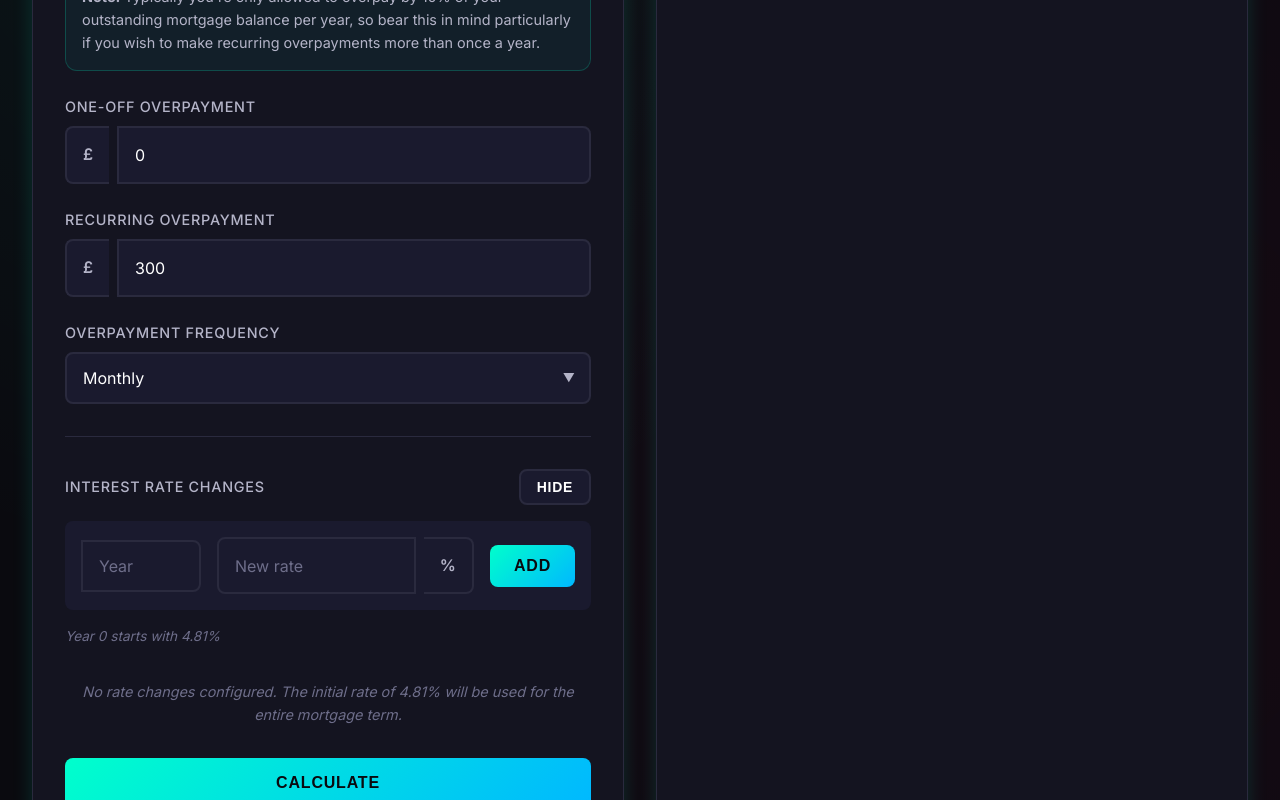
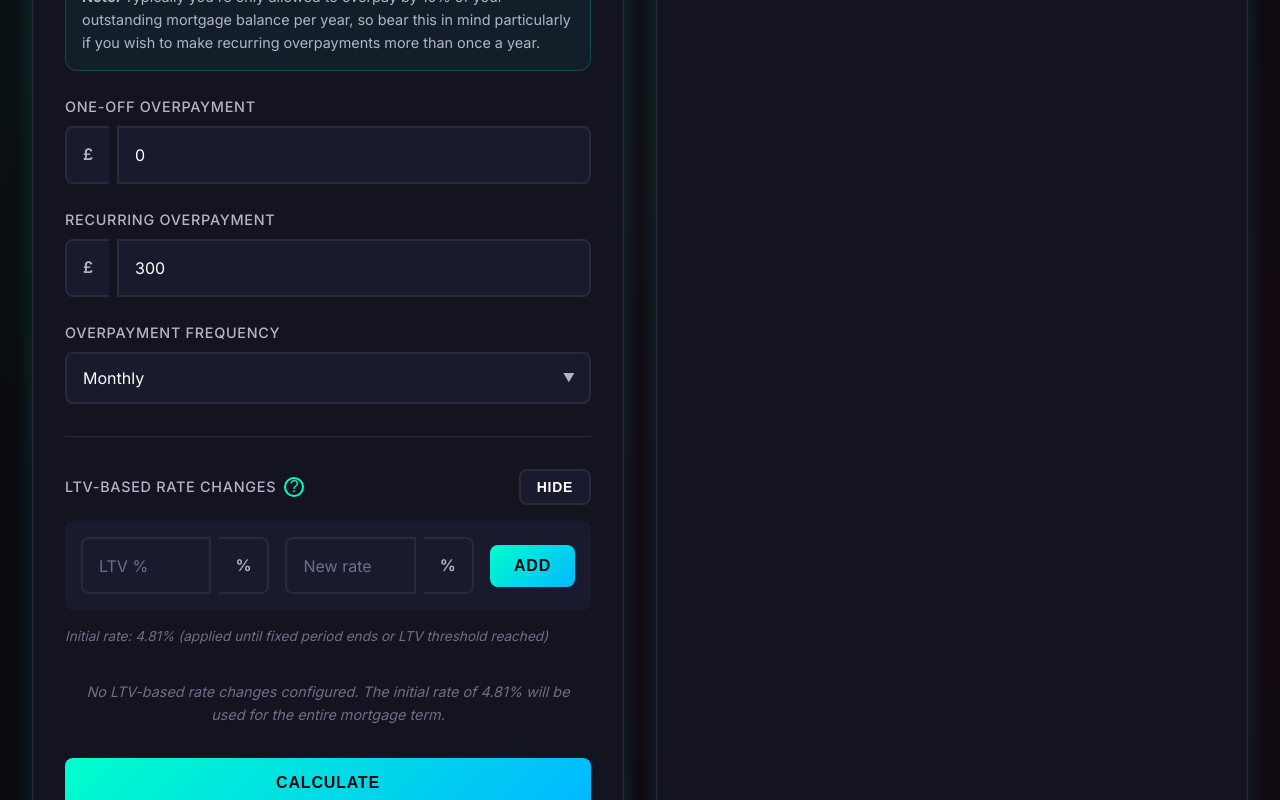
Before and after one commit to AndreaBassani/mortgage_calculator, a React (Vite) app in the folder frontend/: page / in a window 1280 px wide. Both pictures are taken after typing "5", "5" into the empty fields and a click on the button "+ ADD RATE CHANGE". Shown: the part 1205-2005 px from the top of the page. Built offline with nearby package versions, Linux system fonts and the light colour scheme.

Commit message:
feat: add ltv

```diff
--- a/frontend/src/components/InterestRateManager.jsx
+++ b/frontend/src/components/InterestRateManager.jsx
@@ -9,35 +9,35 @@ function InterestRateManager({ initialRate, mortgageTerm, onRateChangesUpdate })
     onRateChangesUpdate(rateChanges)
   }, [rateChanges])
 
-  const addRateChange = (year, rate) => {
-    if (year && rate && year > 0 && year <= mortgageTerm) {
+  const addRateChange = (ltv, rate) => {
+    if (ltv && rate && ltv > 0 && ltv <= 100) {
       const newChanges = {
         ...rateChanges,
-        [year]: parseFloat(rate)
+        [ltv]: parseFloat(rate)
       }
-      console.log('Adding rate change:', { year, rate, newChanges })
+      console.log('Adding rate change:', { ltv, rate, newChanges })
       setRateChanges(newChanges)
     }
   }
 
-  const removeRateChange = (year) => {
+  const removeRateChange = (ltv) => {
     setRateChanges(prev => {
       const updated = { ...prev }
-      delete updated[year]
+      delete updated[ltv]
       return updated
     })
   }
 
-  const [yearInput, setYearInput] = useState('')
+  const [ltvInput, setLtvInput] = useState('')
   const [rateInput, setRateInput] = useState('')
 
   const handleAddClick = () => {
-    const year = parseInt(yearInput)
+    const ltv = parseFloat(ltvInput)
     const rate = parseFloat(rateInput)
 
-    if (year && rate && !isNaN(year) && !isNaN(rate)) {
-      addRateChange(year, rate)
-      setYearInput('')
+    if (ltv && rate && !isNaN(ltv) && !isNaN(rate)) {
+      addRateChange(ltv, rate)
+      setLtvInput('')
       setRateInput('')
     }
   }
@@ -48,10 +48,34 @@ function InterestRateManager({ initialRate, mortgageTerm, onRateChangesUpdate })
   return (
     <div className="rate-changes-section">
       <div style={{ display: 'flex', justifyContent: 'space-between', alignItems: 'center', marginBottom: '1rem' }}>
-        <div>
-          <label className="form-label" style={{ marginBottom: 0 }}>
-            Interest Rate Changes
-          </label>
+        <div style={{ flex: 1 }}>
+          <div style={{ display: 'flex', alignItems: 'center', gap: '0.5rem' }}>
+            <label className="form-label" style={{ marginBottom: 0 }}>
+              LTV-Based Rate Changes
+            </label>
+            <button
+              type="button"
+              style={{
+                background: 'none',
+                border: 'none',
+                color: 'var(--accent-primary)',
+                cursor: 'pointer',
+                fontSize: '1rem',
+                padding: '0',
+                width: '20px',
+                height: '20px',
+                display: 'flex',
+                alignItems: 'center',
+                justifyContent: 'center',
+                borderRadius: '50%',
+                border: '2px solid var(--accent-primary)'
+              }}
+              onClick={() => alert('LTV-Based Rate Changes:\n\nSet new interest rates that apply when your LTV drops to specific levels.\n\nHow it works:\n1. When your LTV reaches or drops below a threshold (e.g., 85%), it\'s marked\n2. The new rate is NOT applied immediately\n3. It waits until your current fixed rate period ends\n4. Then the new rate for that LTV band is applied\n\nExample:\n- 2-year fix at 4.81%\n- You set: 85% LTV → 4.5%\n- LTV drops to 84.5% in year 1\n- Rate stays 4.81% until end of year 2\n- From year 3 onwards: 4.5% rate is applied')}
+              title="Learn how LTV-based rate changes work"
+            >
+              ?
+            </button>
+          </div>
           {sortedRateChanges.length > 0 && (
             <p className="note" style={{ marginTop: '0.25rem', marginBottom: 0 }}>
               {sortedRateChanges.length} rate change{sortedRateChanges.length !== 1 ? 's' : ''} configured
@@ -75,14 +99,15 @@ function InterestRateManager({ initialRate, mortgageTerm, onRateChangesUpdate })
               <div className="input-group">
                 <input
                   type="number"
-                  placeholder="Year"
+                  placeholder="LTV %"
                   className="form-input"
                   min="1"
-                  max={mortgageTerm}
-                  step="1"
-                  value={yearInput}
-                  onChange={(e) => setYearInput(e.target.value)}
+                  max="100"
+                  step="0.1"
+                  value={ltvInput}
+                  onChange={(e) => setLtvInput(e.target.value)}
                 />
+                <span className="input-suffix">%</span>
               </div>
             </div>
             <div className="form-group" style={{ marginBottom: 0 }}>
@@ -114,7 +139,7 @@ function InterestRateManager({ initialRate, mortgageTerm, onRateChangesUpdate })
 
       <div>
         <p className="note" style={{ marginBottom: '1rem' }}>
-          Year 0 starts with {initialRate}%
+          Initial rate: {initialRate}% (applied until fixed period ends or LTV threshold reached)
         </p>
         {sortedRateChanges.length > 0 ? (
           <div style={{
@@ -130,12 +155,12 @@ function InterestRateManager({ initialRate, mortgageTerm, onRateChangesUpdate })
               letterSpacing: '0.05em',
               marginBottom: '0.75rem'
             }}>
-              Configured Rate Changes:
+              Configured LTV-Based Rates:
             </div>
-            {sortedRateChanges.map(([year, rate]) => (
-              <div key={year} className="rate-change-item" style={{ marginBottom: '0.5rem' }}>
+            {sortedRateChanges.map(([ltv, rate]) => (
+              <div key={ltv} className="rate-change-item" style={{ marginBottom: '0.5rem' }}>
                 <div style={{ color: 'var(--text-secondary)', fontWeight: 600 }}>
-                  Year {year}
+                  {ltv}% LTV
                 </div>
                 <div style={{
                   color: 'var(--accent-primary)',
@@ -147,7 +172,7 @@ function InterestRateManager({ initialRate, mortgageTerm, onRateChangesUpdate })
                 <button
                   type="button"
                   className="button-icon button-remove"
-                  onClick={() => removeRateChange(year)}
+                  onClick={() => removeRateChange(ltv)}
                   title="Remove"
                 >
                   ×
@@ -163,7 +188,7 @@ function InterestRateManager({ initialRate, mortgageTerm, onRateChangesUpdate })
             textAlign: 'center',
             padding: '1rem'
           }}>
-            No rate changes configured. The initial rate of {initialRate}% will be used for the entire mortgage term.
+            No LTV-based rate changes configured. The initial rate of {initialRate}% will be used for the entire mortgage term.
           </p>
         )}
       </div>
--- a/frontend/src/components/ResultsDisplay.jsx
+++ b/frontend/src/components/ResultsDisplay.jsx
@@ -335,20 +335,6 @@ function ResultsDisplay({ results, loading, error }) {
           </div>
         )}
       </div>
-
-      <div className="info-box" style={{ marginTop: '2rem' }}>
-        <h4 style={{ marginBottom: '0.5rem', color: 'var(--text-primary)' }}>
-          Key info on overpaying:
-        </h4>
-        <ol style={{ paddingLeft: '1.5rem', lineHeight: '1.8' }}>
-          <li>
-            Find the right way to overpay. If you get it wrong, you may not get the benefit.
-          </li>
-          <li>
-            If you're free to switch mortgage, make sure you're on the cheapest deal.
-          </li>
-        </ol>
-      </div>
     </div>
   )
 }
--- a/frontend/src/styles/index.css
+++ b/frontend/src/styles/index.css
@@ -352,7 +352,7 @@ body {
 
 .rate-change-item {
   display: grid;
-  grid-template-columns: 120px 1fr auto;
+  grid-template-columns: 1fr 1fr auto;
   gap: 1rem;
   align-items: center;
   margin-bottom: 1rem;
```
Also changed, not shown: 2 other files (tests, documents, lock files or other folders).
